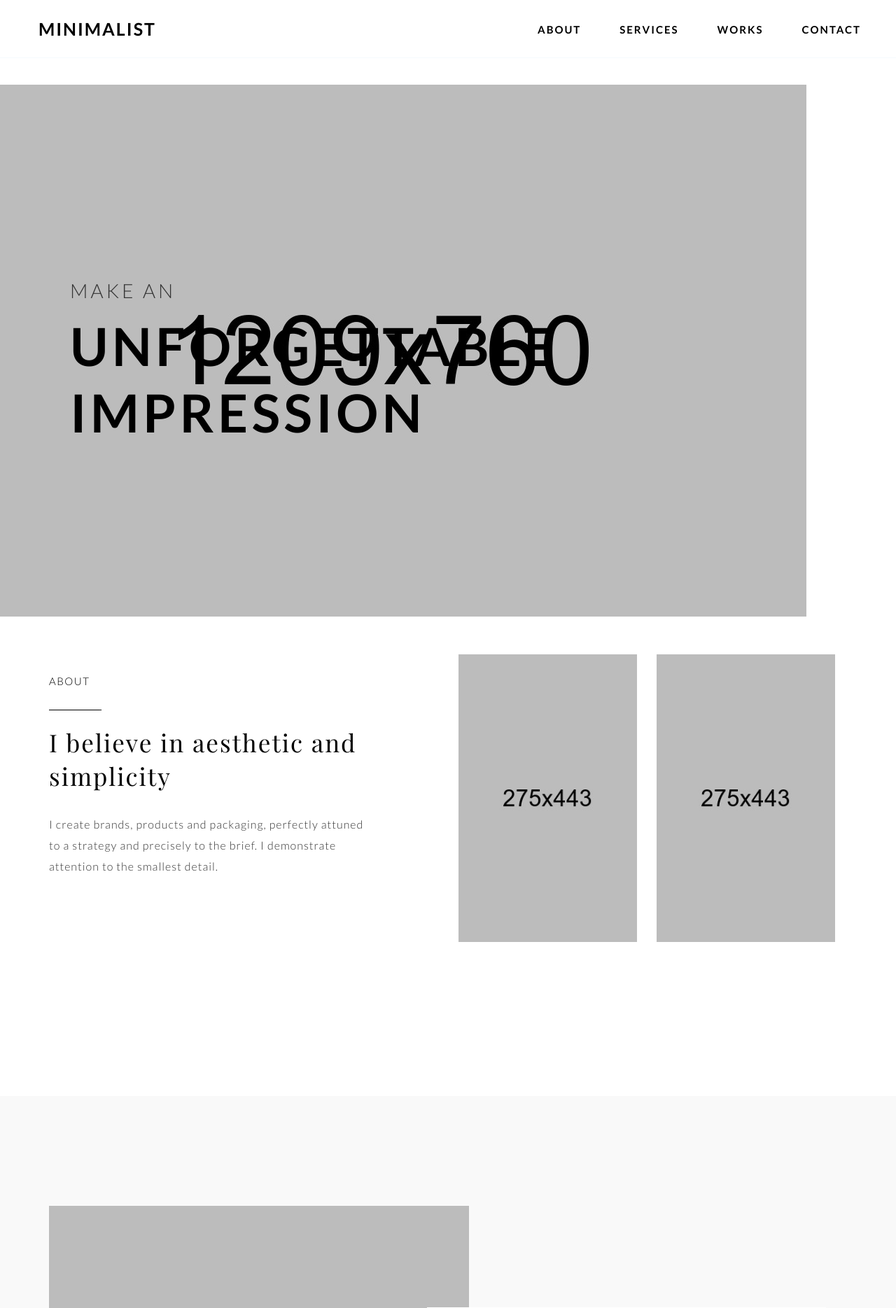
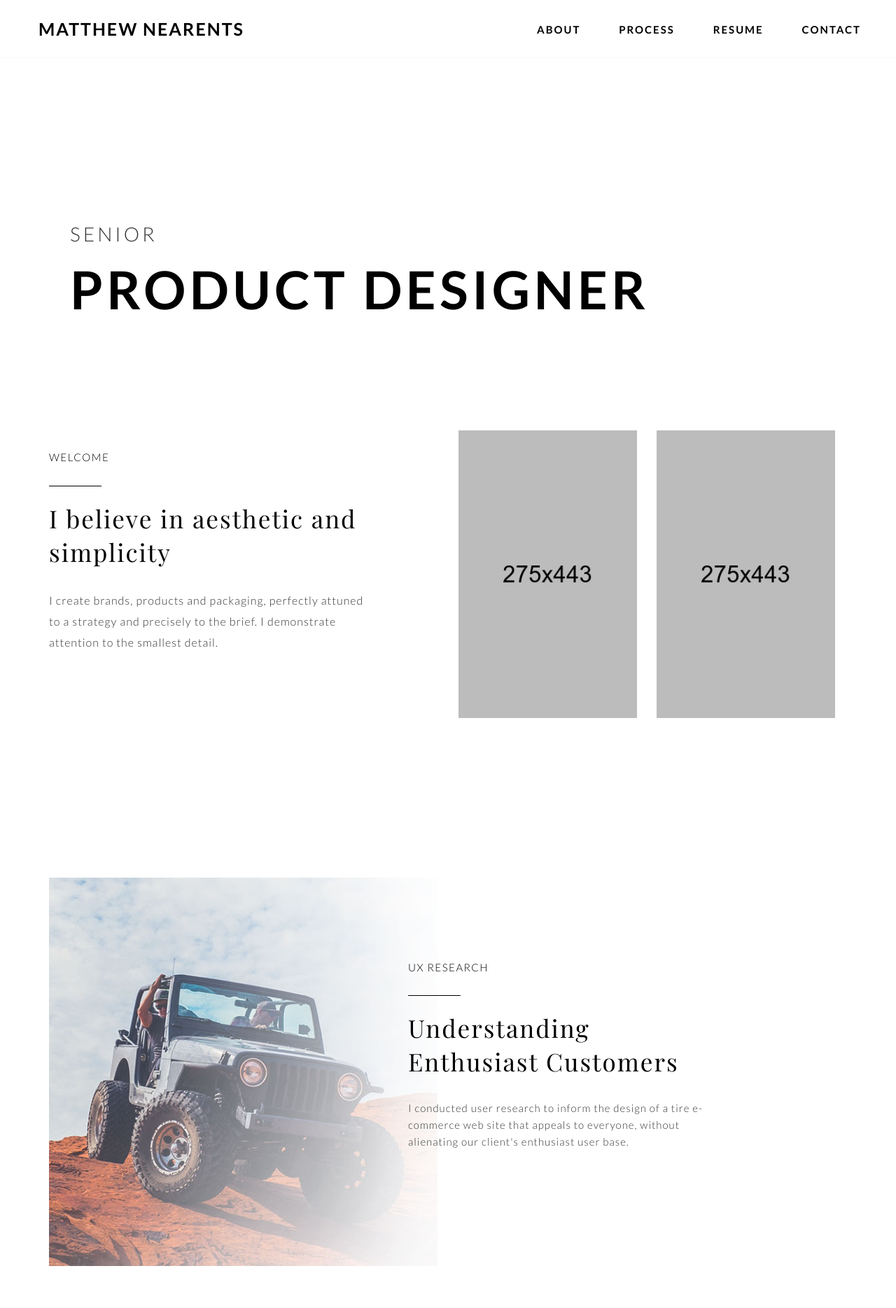
Before and after one commit to mnearents/portfolio, a PHP site: page / in a window 1280 px wide. Shown: the top 1869 px of the page at 70% size. Run offline with PHP 8.4, Linux system fonts and the light colour scheme.

Commit message:
modifications
started modifying template

```diff
--- a/css/main.css
+++ b/css/main.css
@@ -267,7 +267,7 @@ h5 {
 .hero {
   position: relative; }
   .hero .hero-content {
-    margin-top: -54px;
+    margin-top: 100px;
     position: absolute;
     top: 40%;
     left: 10%;
@@ -298,8 +298,8 @@ h5 {
     text-transform: uppercase; }
 
 .hero-image {
-  height: 100vh;
-  height: calc(100vh - 83px); }
+  height: 60vh;
+  height: calc(60vh - 83px); }
 
 /*-----------------------------------------------------------*/
 /*--------------------- COMPOSING STYLES --------------------*/
--- a/index.html
+++ b/index.html
@@ -42,7 +42,7 @@
 	<div class="content-wrapper content-insert">
 		<header class="header">
 			<div class="logo">
-				<a class="logo__text" href="/" title="Minimalist - home page">Minimalist</a>
+				<a class="logo__text" href="/" title="Minimalist - home page">MATTHEW NEARENTS</a>
 				<!-- Uncomment if you want to use image as site logo -->
 				<!-- <img class="logo__image" src="img/logo.png" alt="Logo"> -->
 			</div>
@@ -59,10 +59,10 @@
 						<a href="#about" class="nav-list__link">About</a>
 					</li>
 					<li class="nav-list__item">
-						<a href="#services" class="nav-list__link">Services</a>
+						<a href="#services" class="nav-list__link">Process</a>
 					</li>
 					<li class="nav-list__item">
-						<a href="#works" class="nav-list__link">Works</a>
+						<a href="#works" class="nav-list__link">Resume</a>
 					</li>
 					<li class="nav-list__item">
 						<a href="#contact" class="nav-list__link">Contact</a>
@@ -76,13 +76,15 @@
             <section class="section">
                 <div class="hero hero-image">
                     <div class="hero-content">
-						<span class="hero-subtitle">make an</span>
-						<h1 class="hero-title">Unforgettable<br> impression</h1>
+                        <span class="hero-subtitle">senior</span>
+                        <h1 class="hero-title">Product Designer</h1>
                     </div>
-					<div class="image-holder demo-left">
-						<img src="img/hero-image.jpg" alt="Unforgettable impression">
+<!--                    <div class="image-holder demo-left">
+
+                        <img src="img/thefam.jpg" alt="Unforgettable impression">
                     </div>
-				</div> <!-- end .hero -->
+-->
+                </div>
             </section>
             <!-- end HERO IMAGE -->
 
@@ -93,7 +95,7 @@
 						<div class="about">
 							<div class="col-md-5 col-sm-12">
 								<h3 class="caption">
-									About
+									Welcome
 								</h3>
 								<h2 class="headline">
 									I believe in aesthetic and simplicity
@@ -119,7 +121,7 @@
 			<!-- end ABOUT -->
 
 			<!-- SERVICES -->
-			<section id="services" class="section section-services bg-neutral">
+		<!--	<section id="services" class="section section-services bg-neutral">
 				<div class="container">
 					<div class="row">
 						<div class="col-md-12 col-sm-12">
@@ -134,15 +136,15 @@
 									<p>
 										Equipping clients with the tools needed to authentically bring their brand to life. Crafting design solutions that transform brands and grow businesses. I specialize in comprehensive branding, print collateral, packaging and interactive design.
 									</p>
-								</div> <!-- end .content -->
+								</div> <! -- end .content -- >
 								<div class="image-holder">
 									<img src="img/services.jpg" alt="Services">
 								</div>
-							</div> <!-- end .service -->
-						</div> <!-- end .col-md-12 -->
-					</div> <!-- end .row -->
-				</div> <!-- end .container -->
-			</section>
+							</div> <! -- end .service -- >
+						</div> <! -- end .col-md-12 -- >
+					</div> <! -- end .row -- >
+				</div> <! -- end .container -- >
+			</section> -->
 			<!-- end SERVICES -->
 
 			<!-- PROJECTS -->
@@ -154,20 +156,20 @@
 								<div class="project">
 									<div class="content project-content">
 										<h3 class="caption">
-											Project 01
+											UX Research
 										</h3>
 										<h2 class="headline">
 											<a href="project-01.html" title="View the Project 01">
-												Beautiful branding
+												Understanding Enthusiast Customers
 											</a>
 										</h2>
 										<p>
-											Client was looking for a rebrand that would really show the quality and luxury their products have. So I created a multidimensional brand.
+											I conducted user research to inform the design of a tire e-commerce web site that appeals to everyone, without alienating our client's enthusiast user base.
 										</p>
 									</div> <!-- end .content -->
 									<div class="image-holder">
 										<a href="project-01.html" title="View the Project 01">
-											<img src="img/projects/project-01.jpg" alt="Project 01">
+											<img src="img/projects/tire-ecommerce-right.jpg" alt="A Jeep offroading">
 										</a>
 									</div>
 								</div> <!-- end .project -->
@@ -175,20 +177,20 @@
 								<div class="project project--opposite">
 									<div class="content project-content">
 										<h3 class="caption">
-											Project 02
+											UX Design
 										</h3>
 										<h2 class="headline">
 											<a href="project-02.html" title="View the Project 02">
-												Outstanding packaging
+												Petco Mobile App
 											</a>
 										</h2>
 										<p>
-											Client was looking for a rebrand that would really show the quality and luxury their products have. So I created a multidimensional brand.
+											See the mobile app I designed for one of the largest pet retailers in the US.
 										</p>
 									</div> <!-- end .content -->
 									<div class="image-holder">
 										<a href="project-02.html" title="View the Project 02">
-											<img src="img/projects/project-02.jpg" alt="Project 01">
+											<img src="img/projects/pet-left.jpg" alt="A man hugging his dog">
 										</a>
 									</div>
 								</div> <!-- end .project -->
@@ -196,20 +198,20 @@
 								<div class="project">
 									<div class="content project-content">
 										<h3 class="caption">
-											Project 03
+											Product Design
 										</h3>
 										<h2 class="headline">
 											<a href="project-03.html" title="View the Project 03">
-												Simple identity
+												Divvy Money Manager
 											</a>
 										</h2>
 										<p>
-											Client was looking for a rebrand that would really show the quality and luxury their products have. So I created a multidimensional brand.
+											I co-founded and designed an app to help people set financial goals and save money.
 										</p>
 									</div> <!-- end .content -->
 									<div class="image-holder">
 										<a href="project-03.html" title="View the Project 03">
-											<img src="img/projects/project-03.jpg" alt="Project 01">
+											<img src="img/projects/divvy-right.jpg" alt="A hand holding a phone with the divvy app user interface showing">
 										</a>
 									</div>
 								</div> <!-- end .project -->
```
Also changed, not shown: img/projects/divvy-left.jpg (added), img/projects/divvy-right.jpg (added), img/projects/pet-left.jpg (added), img/projects/pet-right.jpg (added), img/projects/pet/hero.jpg (renamed from img/projects/project-02/hero.jpg), img/projects/pet/project-img-01.jpg (renamed from img/projects/project-02/project-img-01.jpg), img/projects/pet/project-img-02.jpg (renamed from img/projects/project-02/project-img-02.jpg), img/projects/pet/project-img-03.jpg (renamed from img/projects/project-02/project-img-03.jpg), img/projects/tire-ecommerce-left.jpg (added), img/projects/tire-ecommerce-right.jpg (added), img/projects/tire-ecommerce/hero.jpg (renamed from img/projects/project-01/hero.jpg), img/projects/tire-ecommerce/project-img-01.jpg (renamed from img/projects/project-01/project-img-01.jpg), img/projects/tire-ecommerce/project-img-02.jpg (renamed from img/projects/project-01/project-img-02.jpg), img/projects/tire-ecommerce/project-img-03.jpg (renamed from img/projects/project-01/project-img-03.jpg), 2 more files. Lines whose indentation alone changed are shown as unchanged.
